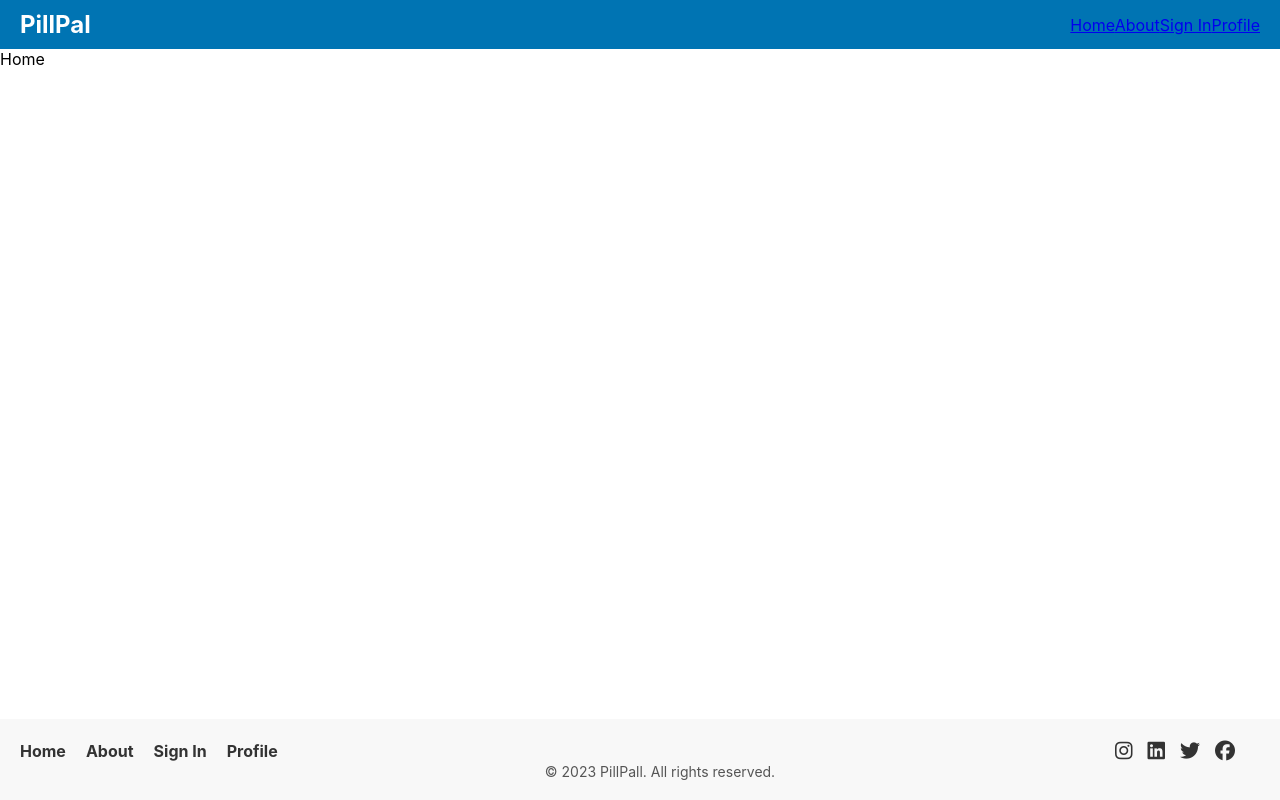
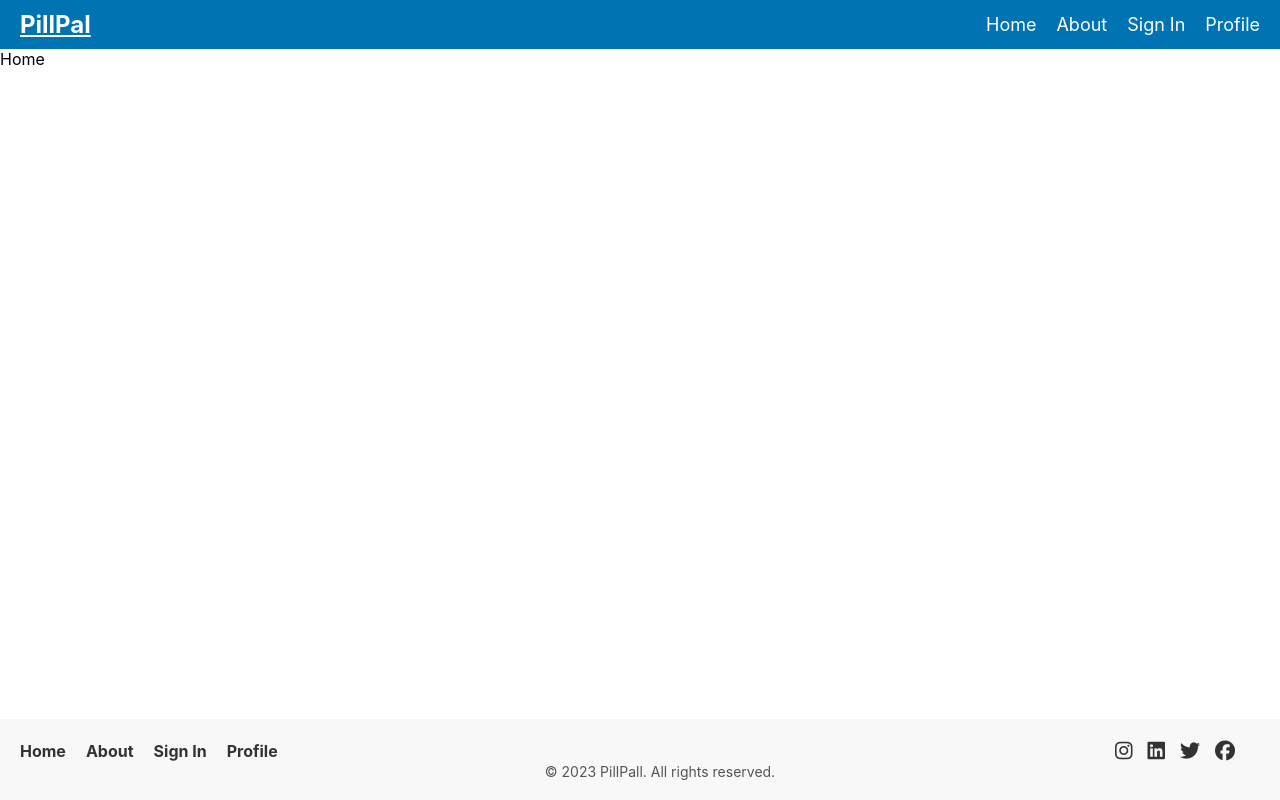
Before and after one commit to mkedar/PillPal, a React (Create React App) app: page / in a window 1280 px wide. In both pictures the pointer is over the link "PillPal". Built offline with nearby package versions, Linux system fonts and the light colour scheme.

Commit message:
fixed css for Header

```diff
--- a/src/components/Components.css
+++ b/src/components/Components.css
@@ -16,6 +16,10 @@
   font-weight: bold;
   text-decoration: none;
   color: #fff;
+
+  &:hover {
+    text-decoration: underline;
+  }
 }
 
 .nav {
@@ -25,8 +29,15 @@
 
 .nav a {
   text-decoration: none;
-  color: #fff; /* Set the color to white */
+  color: #fff;
   font-size: 18px;
+  transition:  all 0.1s ; /* Add a smooth transition for the effect */
+
+  /* Add hover styles */
+  &:hover {
+    text-decoration: underline;
+    font-weight: bold;
+  }
 }
 
 .footer {
--- a/src/components/Header.jsx
+++ b/src/components/Header.jsx
@@ -10,7 +10,7 @@ export default function Header() {
     <div className="header">
       <Link to="/" className="logo">PillPal</Link>
 
-      <div>
+      <div className='nav'>
         <Link to="/">Home</Link>
         <Link to="/about">About</Link>
         <Link to="/signin">Sign In</Link>
```
